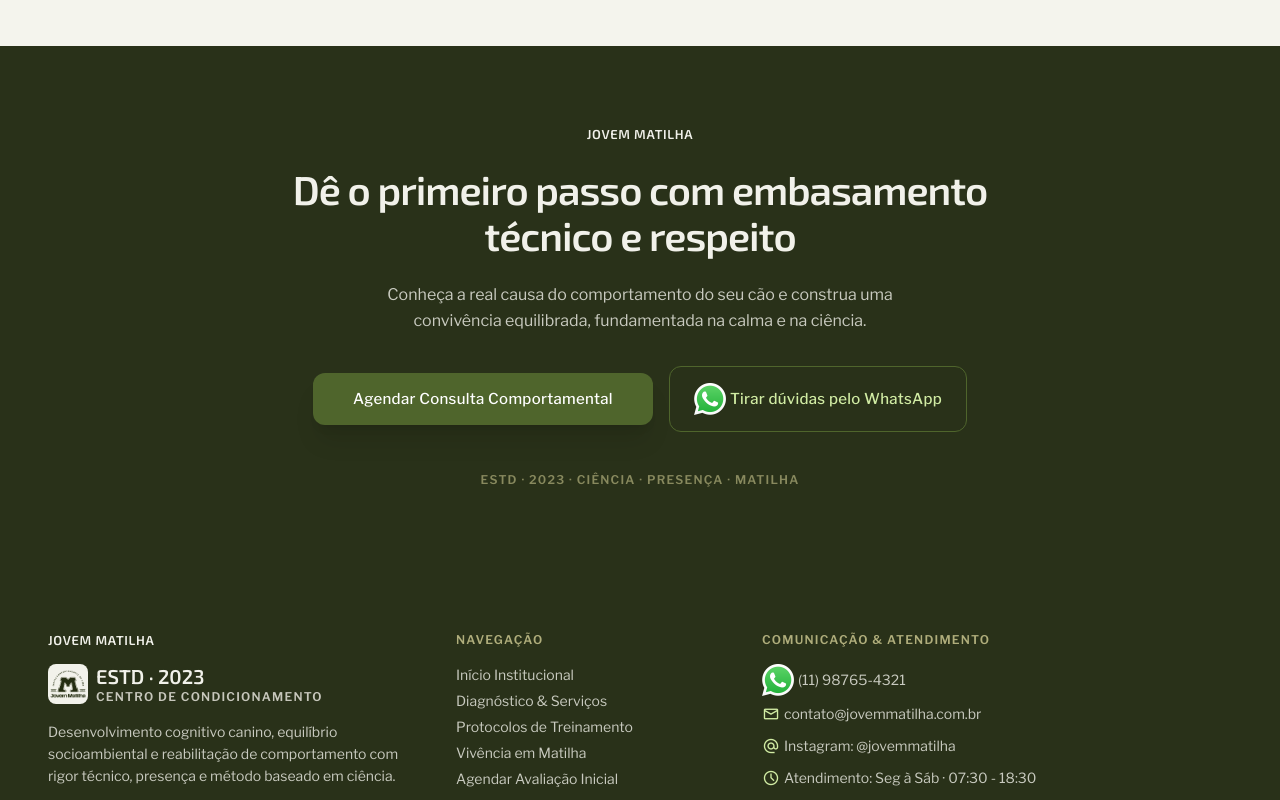
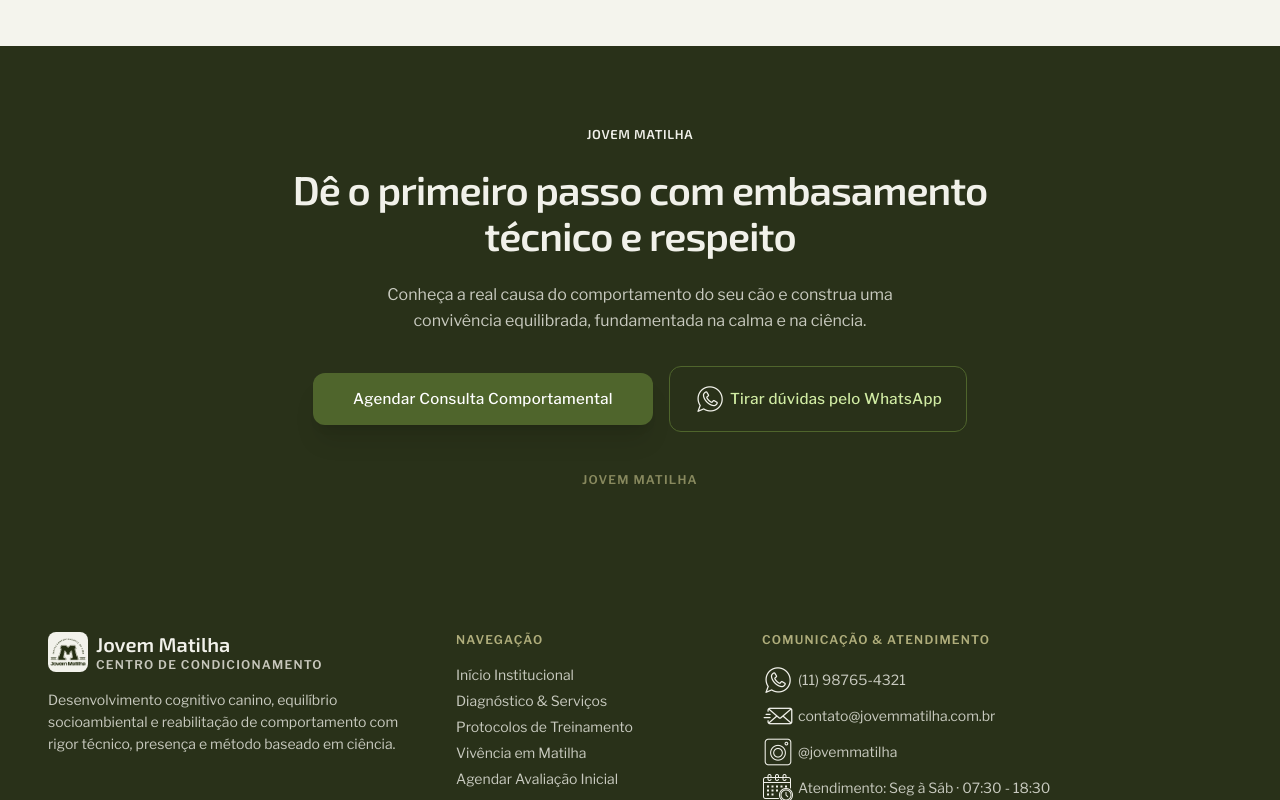
Before and after one commit to silaslopes100/Jovem-Matilha-Site, a website: page treinamento.html in a window 1280 px wide. Shown: the part 3275-4075 px from the top of the page. Drawn offline with nearby package versions, Linux system fonts and the light colour scheme.

Commit message:
#13 atualizações dos .ico

```diff
--- a/treinamento.html
+++ b/treinamento.html
@@ -322,7 +322,7 @@
               class="flex flex-col bg-surface-container-lowest p-6 rounded-2xl shadow-sm hover:shadow-md transition-shadow relative">
               <div class="flex items-center justify-between mb-4">
                 <span class="font-display text-headline-lg text-secondary font-bold">02</span>
-                <span class="material-symbols-outlined text-secondary text-2xl">clinical_notes</span>
+                <span class="material-symbols-outlined bg-white/10 text-2xl">pets</span>
               </div>
               <span
                 class="font-label-eyebrow text-label-eyebrow uppercase text-secondary font-bold tracking-wider mb-1">Obrigatório</span>
@@ -337,7 +337,7 @@
               class="flex flex-col bg-surface-container-lowest p-6 rounded-2xl shadow-sm hover:shadow-md transition-shadow relative">
               <div class="flex items-center justify-between mb-4">
                 <span class="font-display text-headline-lg text-secondary/30 font-bold">03</span>
-                <span class="material-symbols-outlined text-secondary text-2xl">schema</span>
+                <span class="material-symbols-outlined bg-white/10 text-2xl">pets</span>
               </div>
               <span
                 class="font-label-eyebrow text-label-eyebrow uppercase text-tertiary tracking-wider mb-1">Planejamento</span>
@@ -352,7 +352,7 @@
               class="flex flex-col bg-surface-container-lowest p-6 rounded-2xl shadow-sm hover:shadow-md transition-shadow relative">
               <div class="flex items-center justify-between mb-4">
                 <span class="font-display text-headline-lg text-secondary/30 font-bold">04</span>
-                <span class="material-symbols-outlined text-secondary text-2xl">groups</span>
+                <span class="material-symbols-outlined bg-white/10 text-2xl">pets</span>
               </div>
               <span
                 class="font-label-eyebrow text-label-eyebrow uppercase text-tertiary tracking-wider mb-1">Evolução</span>
@@ -581,13 +581,13 @@
             <a class="w-full sm:w-auto px-6 py-4 rounded-xl border border-secondary text-secondary-fixed font-label-button text-label-button hover:bg-secondary/10 transition-colors flex items-center justify-center gap-space-xs"
               href="https://wa.me/5511997800684?text=Ol%C3%A1!%20Vim%20pelo%20site%20da%20Jovem%20Matilha%20e%20gostaria%20de%20mais%20informa%C3%A7%C3%B5es."
               rel="noopener noreferrer" target="_blank">
-              <img alt="" aria-hidden="true" class="relative z-10 w-8 h-8 object-contain" src="assets/whatsapp.png">
+              <img alt="" aria-hidden="true" class="relative z-10 w-8 h-8 object-contain" src="assets/whatsapp-futter.png">
               <span>Tirar dúvidas pelo WhatsApp</span>
             </a>
           </div>
           <span
             class="font-label-eyebrow text-label-eyebrow uppercase text-tertiary-container/70 tracking-widest pt-space-md">
-            ESTD · 2023 · CIÊNCIA · PRESENÇA · MATILHA
+            JOVEM MATILHA
           </span>
         </div>
       </section>
@@ -597,13 +597,10 @@
     <div class="max-w-[1280px] mx-auto px-space-md lg:px-margin flex flex-col gap-space-2xl">
       <div class="grid grid-cols-1 md:grid-cols-12 gap-space-xl items-start">
         <div class="md:col-span-4 flex flex-col gap-space-md">
-          <div
-            class="flex items-center gap-space-xs font-badge-seal text-badge-seal text-tertiary-container uppercase tracking-wider">
-            <span class="text-inverse-on-surface font-semibold">JOVEM MATILHA</span></div>
           <div class="flex items-center gap-space-sm"><img alt="Logo oficial da Jovem Matilha"
               class="w-10 h-10 rounded-lg bg-[#F2F2EB] p-0.5 object-contain" src="assets/logo-oficial.png">
             <div>
-              <div class="font-headline-sm text-headline-sm text-inverse-on-surface leading-tight">ESTD · 2023</div>
+              <div class="font-headline-sm text-headline-sm text-inverse-on-surface leading-tight">Jovem Matilha</div>
               <div class="font-label-eyebrow text-label-eyebrow text-outline-variant uppercase">Centro de
                 Condicionamento</div>
             </div>
@@ -631,15 +628,11 @@
             class="font-label-eyebrow text-label-eyebrow uppercase text-tertiary-container tracking-widest">Comunicação
             &amp; Atendimento</span>
           <div class="flex flex-col gap-space-xs font-body-sm text-body-sm text-inverse-on-surface/80">
-            <div class="flex items-center gap-space-xs"><img alt="" aria-hidden="true" class="relative z-10 w-8 h-8 object-contain" src="assets/whatsapp.png"><span>(11) 98765-4321</span></div>
-            <div class="flex items-center gap-space-xs"><span
-                class="material-symbols-outlined text-secondary-fixed text-lg">mail</span><span>contato@jovemmatilha.com.br</span>
+            <div class="flex items-center gap-space-xs"><img alt="" aria-hidden="true" class="relative z-10 w-8 h-8 object-contain" src="assets/whatsapp-futter.png"><span>(11) 98765-4321</span></div>
+            <div class="flex items-center gap-space-xs"><img alt="" aria-hidden="true" class="relative z-10 w-8 h-8 object-contain" src="assets/email.png"><span>contato@jovemmatilha.com.br</span>
             </div>
-            <div class="flex items-center gap-space-xs"><span
-                class="material-symbols-outlined text-secondary-fixed text-lg">alternate_email</span><span>Instagram:
-                @jovemmatilha</span></div>
-            <div class="flex items-center gap-space-xs"><span
-                class="material-symbols-outlined text-secondary-fixed text-lg">schedule</span><span>Atendimento: Seg à
+            <div class="flex items-center gap-space-xs"><img alt="" aria-hidden="true" class="relative z-10 w-8 h-8 object-contain" src="assets/instagram.png"><span>@jovemmatilha</span></div>
+            <div class="flex items-center gap-space-xs"><img alt="" aria-hidden="true" class="relative z-10 w-8 h-8 object-contain" src="assets/calendario.png"><span>Atendimento: Seg à
                 Sáb · 07:30 - 18:30</span></div>
           </div>
         </div>
```
Also changed, not shown: contato.html (+7 -14 lines), curso.html (+1 -1 lines), serviços.html (+1 -2 lines).
